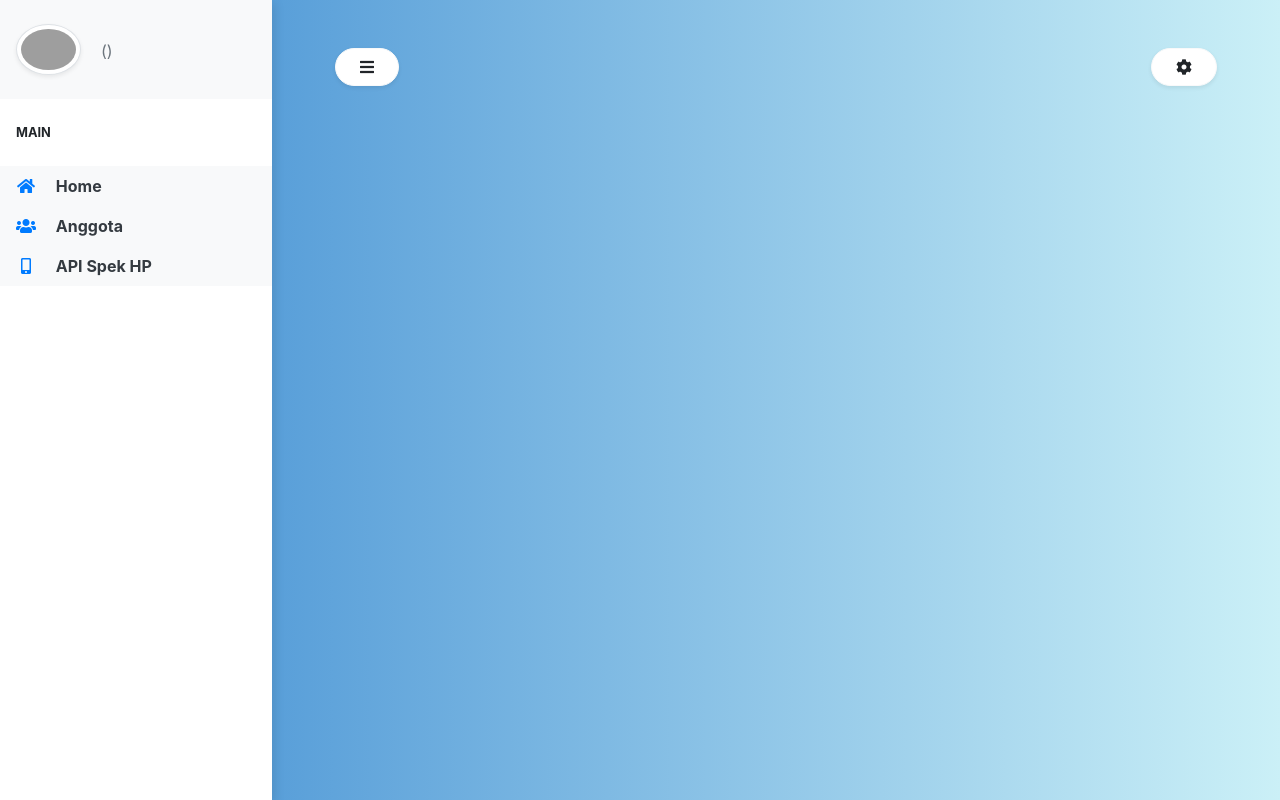
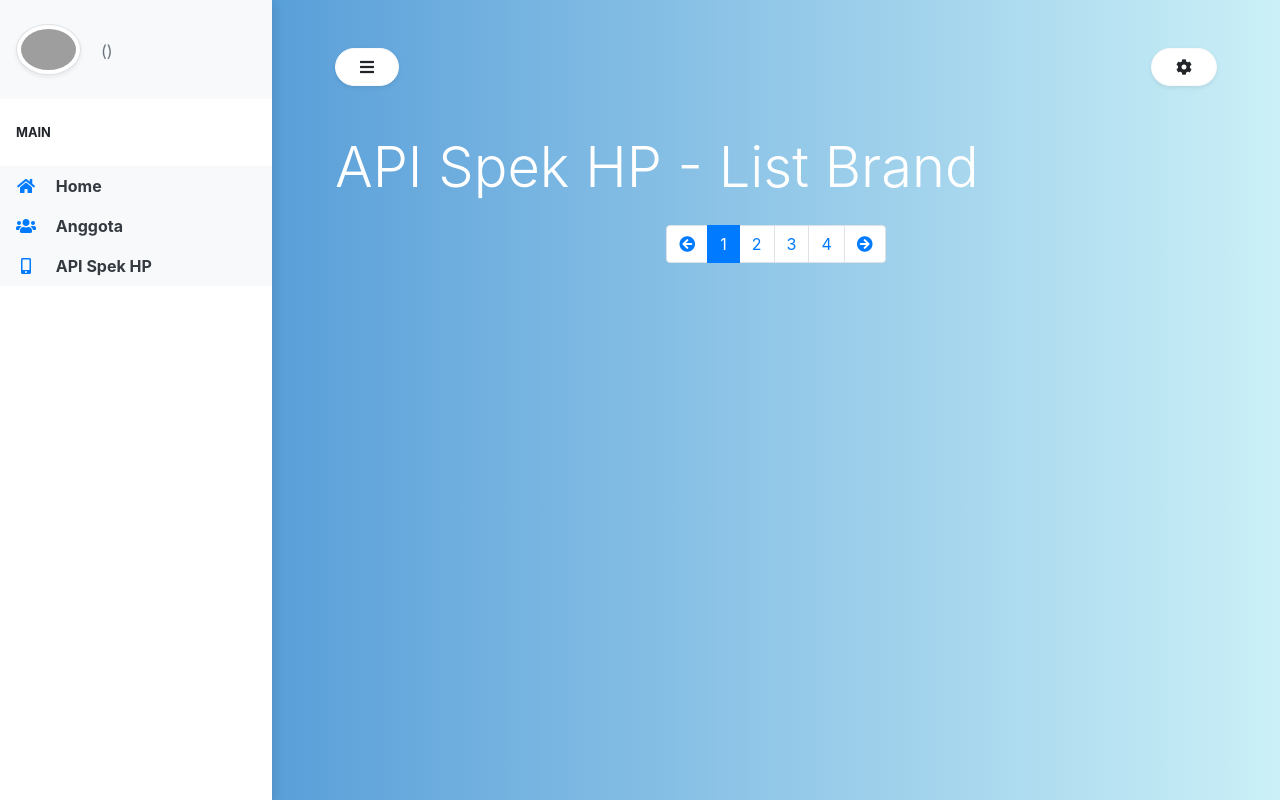
Before and after one commit to kevinap29/tugasakhir-is, a PHP site: page /index.php?page=listBrand&pag=1 in a window 1280 px wide. Run offline with PHP 8.4, Linux system fonts and the light colour scheme; the visitor is signed in with stand-in values (Sample User, id 1); data that the repository does not hold is empty; some libraries are stand-ins or nearby versions; grey boxes are pictures that could not be loaded.

Commit message:
berhasil melakukan curl dan tambah paginate

```diff
--- a/asset/js/app.js
+++ b/asset/js/app.js
@@ -1,4 +1,4 @@
-  $(function() {
+$(document).ready(function(){
   // Sidebar toggle behavior
   $('#sidebarCollapse').on('click', function() {
     $('#sidebar, #content').toggleClass('active');
@@ -6,4 +6,11 @@
   $('.carousel').carousel({
     interval: 1500
   });
+  $('#linkBrands').hover(
+    function(){ $(this).css("color","grey") }
+  );
 });
+
+$(function () {
+  $('[data-toggle="tooltip"]').tooltip()
+})
--- a/include/head.php
+++ b/include/head.php
@@ -22,8 +22,8 @@
         echo '<title>Setting - Kelompok 4</title>';
     }elseif ($_GET['page'] == 'anggota') {
         echo '<title>Anggota - Kelompok 4</title>';
-    }elseif ($_GET['page'] == 'api') {
-        echo '<title>API - Kelompok 4</title>';
+    }elseif ($_GET['page'] == 'listBrand') {
+        echo '<title>List Brand HP - Kelompok 4</title>';
     }
     ?>
 </head>
--- a/include/nav.php
+++ b/include/nav.php
@@ -33,7 +33,7 @@
                 </a>
         </li>
         <li class="nav-item">
-          <a href="index.php?page=api" class="nav-link text-dark font-weight-bold bg-light">
+          <a href="index.php?page=listBrand&pag=1" class="nav-link text-dark font-weight-bold bg-light">
                     <i class="fa fa-mobile-alt mr-3 text-primary fa-fw"></i>
                     API Spek HP
                 </a>
--- /dev/null
+++ b/include/pagination.php
@@ -0,0 +1,135 @@
+<div class="row justify-content-center">
+    <nav aria-label="Page navigation">
+        <ul class="pagination justify-content-center">
+            <?php
+                if ($page == 1) {
+                    echo '<li class="page-item disabled">';
+                }else {
+                    echo '<li class="page-item">';
+                }
+
+                switch ($_GET['pag']) {
+                    case '2':
+                        echo '<a class="page-link" href="index.php?page=listBrand&pag=1" aria-label="Previous">';
+                        break;
+                    case '3':
+                        echo '<a class="page-link" href="index.php?page=listBrand&pag=2" aria-label="Previous">';
+                        break;
+                    case '4':
+                        echo '<a class="page-link" href="index.php?page=listBrand&pag=3" aria-label="Previous">';
+                        break;
+
+                    default:
+                        echo '<a class="page-link" href="index.php?page=listBrand&pag=1" aria-label="Previous">';
+                        break;
+                }//end switch pagination previous
+
+                    if ($page == 1) {
+                        echo '<i class="fa fa-arrow-circle-left text-muted" aria-hidden="true"></i>';
+                    }else {
+                        echo '<i class="fa fa-arrow-circle-left text-primary" aria-hidden="true"></i>';
+                    }
+                ?>
+                <span class="sr-only">Previous</span>
+            </a>
+            </li>
+
+            <?php
+            $pag = $_GET['pag'];
+            $total_pag = 4;
+            $paginate = 0;
+            switch ($pag) {
+                case 1:
+                    echo '<li class="page-item active">
+                    <a class="page-link" href="index.php?page=listBrand&pag=1">
+                    1</a></li>
+                    <li class="page-item">
+                    <a class="page-link" href="index.php?page=listBrand&pag=2">
+                    2</a></li>
+                    <li class="page-item">
+                    <a class="page-link" href="index.php?page=listBrand&pag=3">
+                    3</a></li>
+                    <li class="page-item">
+                    <a class="page-link" href="index.php?page=listBrand&pag=4">
+                    4</a></li>';
+                    break;
+                case 2:
+                    echo '<li class="page-item">
+                    <a class="page-link" href="index.php?page=listBrand&pag=1">
+                    1</a></li>
+                    <li class="page-item active">
+                    <a class="page-link" href="index.php?page=listBrand&pag=2">
+                    2</a></li>
+                    <li class="page-item">
+                    <a class="page-link" href="index.php?page=listBrand&pag=3">
+                    3</a></li>
+                    <li class="page-item">
+                    <a class="page-link" href="index.php?page=listBrand&pag=4">
+                    4</a></li>';
+                    break;
+                case 3:
+                    echo '<li class="page-item">
+                    <a class="page-link" href="index.php?page=listBrand&pag=1">
+                    1</a></li>
+                    <li class="page-item">
+                    <a class="page-link" href="index.php?page=listBrand&pag=2">
+                    2</a></li>
+                    <li class="page-item active">
+                    <a class="page-link" href="index.php?page=listBrand&pag=3">
+                    3</a></li>
+                    <li class="page-item">
+                    <a class="page-link" href="index.php?page=listBrand&pag=4">
+                    4</a></li>';
+                    break;
+                case 4:
+                    echo '<li class="page-item">
+                    <a class="page-link" href="index.php?page=listBrand&pag=1">
+                    1</a></li>
+                    <li class="page-item">
+                    <a class="page-link" href="index.php?page=listBrand&pag=2">
+                    2</a></li>
+                    <li class="page-item">
+                    <a class="page-link" href="index.php?page=listBrand&pag=3">
+                    3</a></li>
+                    <li class="page-item active">
+                    <a class="page-link" href="index.php?page=listBrand&pag=4">
+                    4</a></li>';
+                    break;
+            }
+            ?>
+
+            <?php
+                if ($page == 4) {
+                    echo '<li class="page-item disabled">';
+                }else {
+                    echo '<li class="page-item">';
+                }
+
+                switch ($_GET['pag']) {
+                    case '1':
+                        echo '<a class="page-link" href="index.php?page=listBrand&pag=2" aria-label="Previous">';
+                        break;
+                    case '2':
+                        echo '<a class="page-link" href="index.php?page=listBrand&pag=3" aria-label="Previous">';
+                        break;
+                    case '3':
+                        echo '<a class="page-link" href="index.php?page=listBrand&pag=4" aria-label="Previous">';
+                        break;
+
+                    default:
+                        echo '<a class="page-link" href="index.php?page=listBrand&pag=2" aria-label="Previous">';
+                        break;
+                }//end switch pagination next
+
+                    if ($page == 4) {
+                        echo '<i class="fa fa-arrow-circle-right text-muted" aria-hidden="true"></i>';
+                    }else {
+                        echo '<i class="fa fa-arrow-circle-right text-primary" aria-hidden="true"></i>';
+                    }
+                ?>
+                <span class="sr-only">Next</span>
+            </a>
+            </li>
+        </ul>
+    </nav>
+</div>
--- a/index.php
+++ b/index.php
@@ -60,8 +60,8 @@ if (empty($_SESSION['secret'])) {
           include('page/main/setting.php');
         }elseif ($_GET['page']=='anggota') {
           include('page/main/anggota.php');
-        }elseif ($_GET['page']=='api') {
-          include('page/main/list-spek-hp.php');
+        }elseif ($_GET['page']=='listBrand') {
+          include('page/main/list-brand-hp.php');
         }
       ?>
 
--- /dev/null
+++ b/page/main/list-brand-hp.php
@@ -0,0 +1,72 @@
+<?php
+$pag = $_GET['pag'];
+$paginate = 0;
+switch ($pag) {
+    case '1':
+        $paginate = 1;
+        break;
+    case '2':
+        $paginate = 2;
+        break;
+    case '3':
+        $paginate = 3;
+        break;
+    case '4':
+        $paginate = 4;
+        break;
+
+    default:
+        $paginate = 1;
+        break;
+}
+
+$curl = curl_init();
+
+curl_setopt_array($curl, array(
+  CURLOPT_URL => 'http://api-mobilespecs.azharimm.tk/brands?page='.$paginate.'&limit=30&search=&sort=brand:asc',
+  CURLOPT_RETURNTRANSFER => true,
+  CURLOPT_ENCODING => '',
+  CURLOPT_MAXREDIRS => 10,
+  CURLOPT_TIMEOUT => 0,
+  CURLOPT_FOLLOWLOCATION => true,
+  CURLOPT_HTTP_VERSION => CURL_HTTP_VERSION_1_1,
+  CURLOPT_CUSTOMREQUEST => 'GET',
+));
+
+$response = curl_exec($curl);
+curl_close($curl);
+$data = json_decode($response, true);
+
+$page = $data['data']['page'];
+$limit = $data['data']['limit'];
+$last_page = $data['data']['last_page'];
+$brands = $data['data']['brands'];
+$no = 1;
+?>
+<div class="container-fluid">
+    <div class="row">
+        <div class="col">
+            <p class="display-4 my-4">API Spek HP - List Brand</p>
+            <div class="row d-flex align-items-stretch">
+            <?php
+                foreach ($brands as $brand) {
+            ?>
+                <div class="col-md-4 mb-3">
+                    <div class="card-header border-0 shadow-sm text-center font-weight-bold">
+                        <a id="linkBrands" class="card-link text-white " href="http://">
+                            <h6 class="card-title"><?=$brand['brand']?> <span
+                            class="badge badge-pill badge-primary"
+                            data-toggle="tooltip"
+                            data-placement="top"
+                            title="Ada <?= $brand['count_devices']?> HP dalam brand <?= $brand['brand'] ?> "><?= $brand['count_devices']?></span></h6>
+                        </a>
+                    </div>
+                </div>
+            <?php
+            }
+            ?>
+            </div>
+        </div>
+    </div>
+    <?php include('include/pagination.php')?>
+</div>
```
Also changed, not shown: page/main/list-spek-hp.php (deleted, +0 -33 lines). Lines whose indentation alone changed are shown as unchanged.
